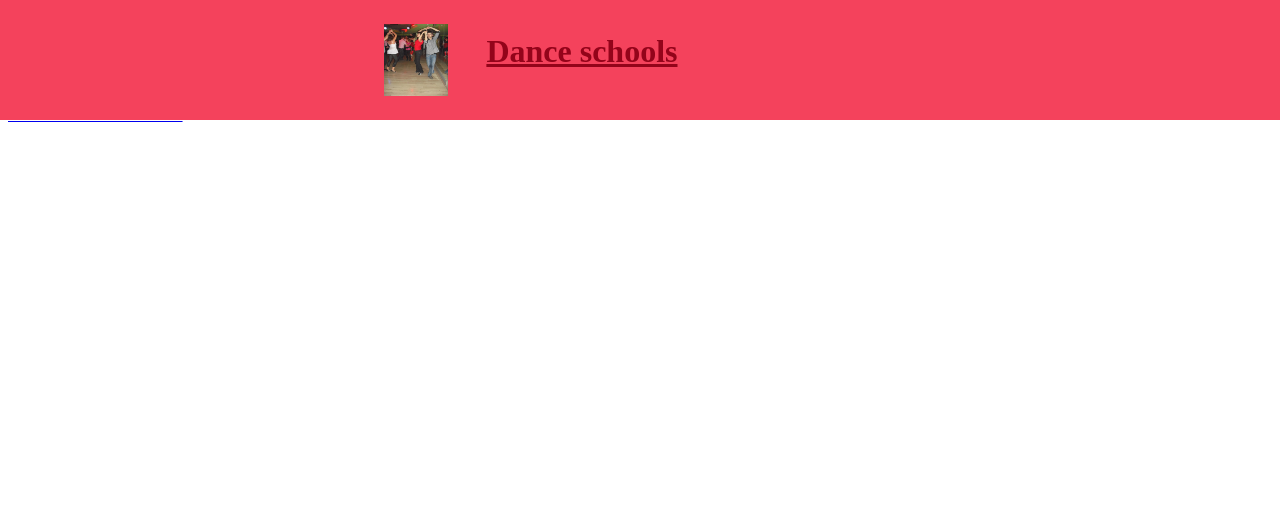
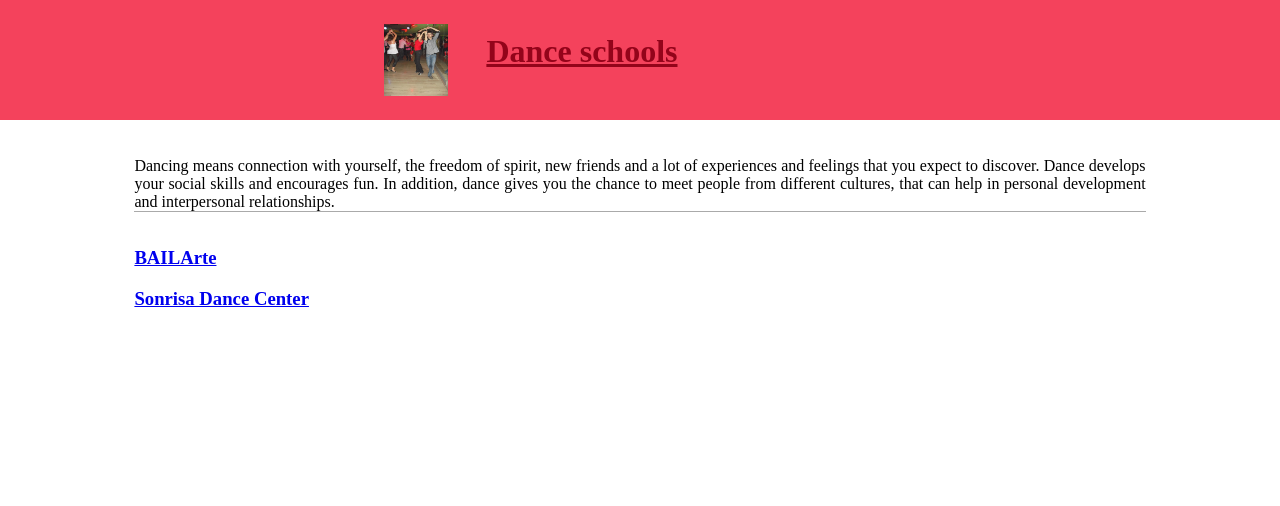
Before and after one commit to CosteaAlecsandra/danceSchools, a Django app: page / in a window 1280 px wide. Shown: the top 506 px of the page. Run offline with Django 3.2, Linux system fonts and the light colour scheme; data comes from the database, SQL or seed files in the repository.

Commit message:
Add css style to base.phtml

```diff
--- a/schools/templates/base.html
+++ b/schools/templates/base.html
@@ -6,10 +6,9 @@
     <link rel="stylesheet" id="ample-style-css" href="{% static 'base.css' %}" type="text/css" media="all">
 </head>
 <body class="wide">
-        <div id="page" class="hfeed site">
 <header>
     <div class="header">
-                    <div class = "header-logo-image">
+        <div class="header-logo-image">
             <img src="{% static 'photos/logo.jpg' %}" id="logo" alt="Dance">
         </div>
         <div class="header-title">
@@ -23,23 +22,23 @@
     </div>
 </header>
 <div class="main-wrapper">
-                <div class="single-page clearfix">
     <div class="inner-wrap">
-                        <p>
-                            Dancing means connection with yourself, the freedom of spirit, new friends and a lot of experiences and feelings that you expect to discover. Dance develops your social
-                            skills and encourages fun. In addition, dance gives you the chance to meet people from different cultures, that can help in personal development and interpersonal
+        <p class="main-presentation">
+            Dancing means connection with yourself, the freedom of spirit, new friends and a lot of experiences and
+            feelings that you expect to discover. Dance develops your social
+            skills and encourages fun. In addition, dance gives you the chance to meet people from different cultures,
+            that can help in personal development and interpersonal
             relationships.
         </p>
-                        <div>
+        <div class="content">
             {% block content %}
             {% endblock %}
-                        </div>
         </div>
     </div>
 </div>
 <div class="footer">
     Because you want to try something new for you!
 </div>
-        </div>
+
 </body>
 </html>
--- a/static/base.css
+++ b/static/base.css
@@ -38,6 +38,24 @@
     bottom: 0px;
 }
 
+.main-wrapper {
+    position:relative;
+    top: 17%;
+    left: 10%;
+    right: 10%;
+    width: 80%;
+    overflow: hidden;
+}
+
+.main-wrapper .main-presentation {
+    border-bottom: 1px solid #aaa;
+    text-align: justify;
+}
+
+.main-wrapper .content {
+    overflow-y: scroll;
+}
+
 .footer {
     position: fixed;
     left: 0;
```
Lines whose indentation alone changed are shown as unchanged.
